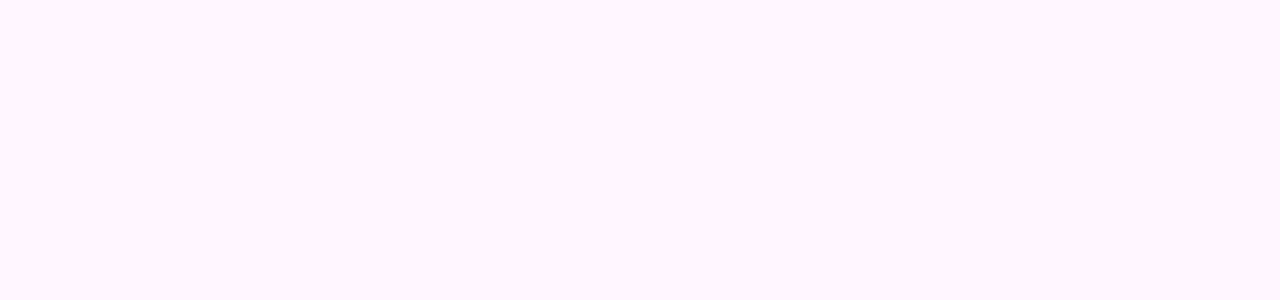
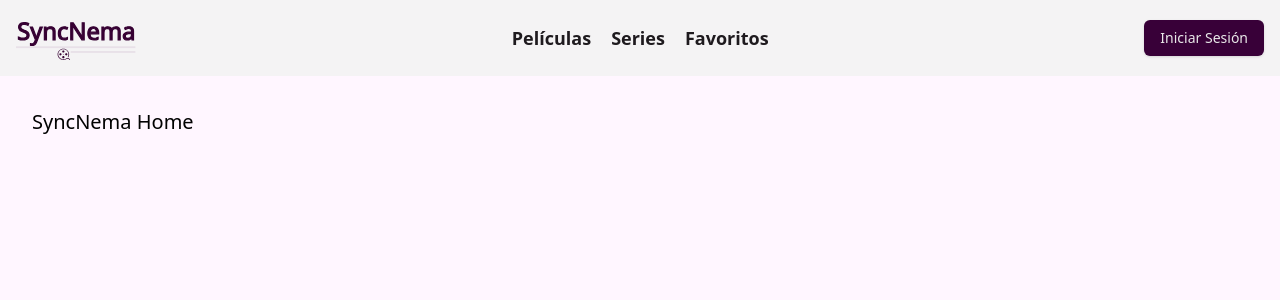
Before and after one commit to flocarle/syncnema, a Next.js app: page / in a window 1280 px wide. Shown: the top 300 px of the page. Built offline with nearby package versions, Linux system fonts and the light colour scheme; no server answers.

Commit message:
feat: add layout

```diff
--- a/src/pages/_app.tsx
+++ b/src/pages/_app.tsx
@@ -1,9 +1,24 @@
-import { type AppType } from "next/dist/shared/lib/utils";
+import type { AppProps } from "next/app";
+import type { NextPage } from "next";
+import type { ReactElement } from "react";
 import { ClerkProvider } from "@clerk/nextjs";
 
 import "~/styles/globals.css";
 
-const MyApp: AppType = ({ Component, pageProps }) => {
+export type NextPageWithLayout<PageProps = unknown> = NextPage<PageProps> & {
+  getLayout?: (page: ReactElement<PageProps>) => ReactElement;
+};
+
+type AppPropsWithLayout<T> = AppProps<T> & {
+  Component: NextPageWithLayout<T>;
+};
+
+const MyApp = <T extends object>({
+  Component,
+  pageProps: { ...pageProps },
+}: AppPropsWithLayout<T>) => {
+  const getLayout = Component.getLayout ?? ((page) => page);
+
   return (
     <ClerkProvider
       appearance={{
@@ -26,7 +41,7 @@ const MyApp: AppType = ({ Component, pageProps }) => {
         },
       }}
     >
-      <Component {...pageProps} />
+      {getLayout(<Component {...pageProps} />)}
     </ClerkProvider>
   );
 };
--- a/src/pages/index.tsx
+++ b/src/pages/index.tsx
@@ -1,12 +1,12 @@
-import Head from "next/head";
-import Link from "next/link";
+import Layout from "~/src/components/templates/Layout";
+import { type NextPageWithLayout } from "./_app";
 
-import { UserButton } from "@clerk/nextjs";
+const Home: NextPageWithLayout = () => (
+  <div>
+    <h1 className="text-xl">SyncNema Home</h1>
+  </div>
+);
 
-export default function Home() {
-  return (
-    <div>
-      <UserButton afterSignOutUrl="/" />
-    </div>
-  );
-}
+Home.getLayout = (page) => <Layout>{page}</Layout>;
+
+export default Home;
--- /dev/null
+++ b/src/src/components/atoms/Head.tsx
@@ -0,0 +1,12 @@
+import NextHead from "next/head";
+
+const Head = () => (
+  <NextHead>
+    <title>SyncNema</title>
+    <meta name="description" content="Generated by create-t3-app" />
+    <meta name="theme-color" content="#000000" />
+    <link rel="icon" href="images/icon.svg" />
+  </NextHead>
+);
+
+export default Head;
--- /dev/null
+++ b/src/src/components/templates/Layout.tsx
@@ -0,0 +1,28 @@
+import React, { type ReactElement } from "react";
+import Head from "../atoms/Head";
+import Navbar from "../organisms/Navbar";
+import NavbarItems from "~/src/utils/constants/NavbarItems";
+
+type LayoutProps = {
+  children: ReactElement;
+  filter?: ReactElement;
+  title?: string;
+};
+
+const Layout = ({ children }: LayoutProps) => {
+  return (
+    <>
+      <Head />
+
+      <main>
+        <Navbar items={NavbarItems} />
+
+        <div className="min-h-[calc(100vh - 76px)] mt-[76px] flex w-full flex-col p-8">
+          {children}
+        </div>
+      </main>
+    </>
+  );
+};
+
+export default Layout;
--- /dev/null
+++ b/src/src/utils/constants/NavbarItems.tsx
@@ -0,0 +1,21 @@
+export type Item = {
+  title: string;
+  href: string;
+};
+
+const NavbarItems: Item[] = [
+  {
+    title: "Películas",
+    href: "/movies",
+  },
+  {
+    title: "Series",
+    href: "/tv-shows",
+  },
+  {
+    title: "Favoritos",
+    href: "/favorites",
+  },
+];
+
+export default NavbarItems;
```
Also changed, not shown: public/images/icon.svg (added), src/src/utils/index.ts (renamed from src/src/utils.ts), 1 other file (tests, documents, lock files or other folders).
